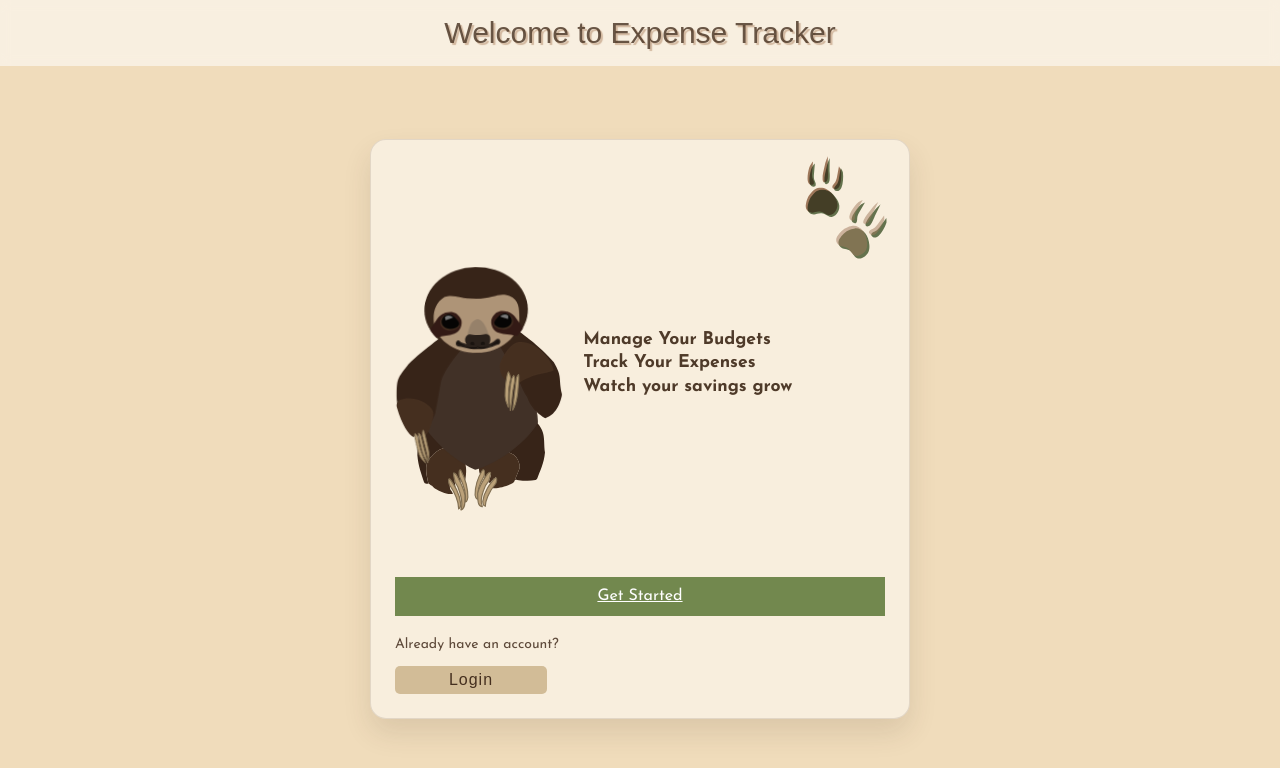
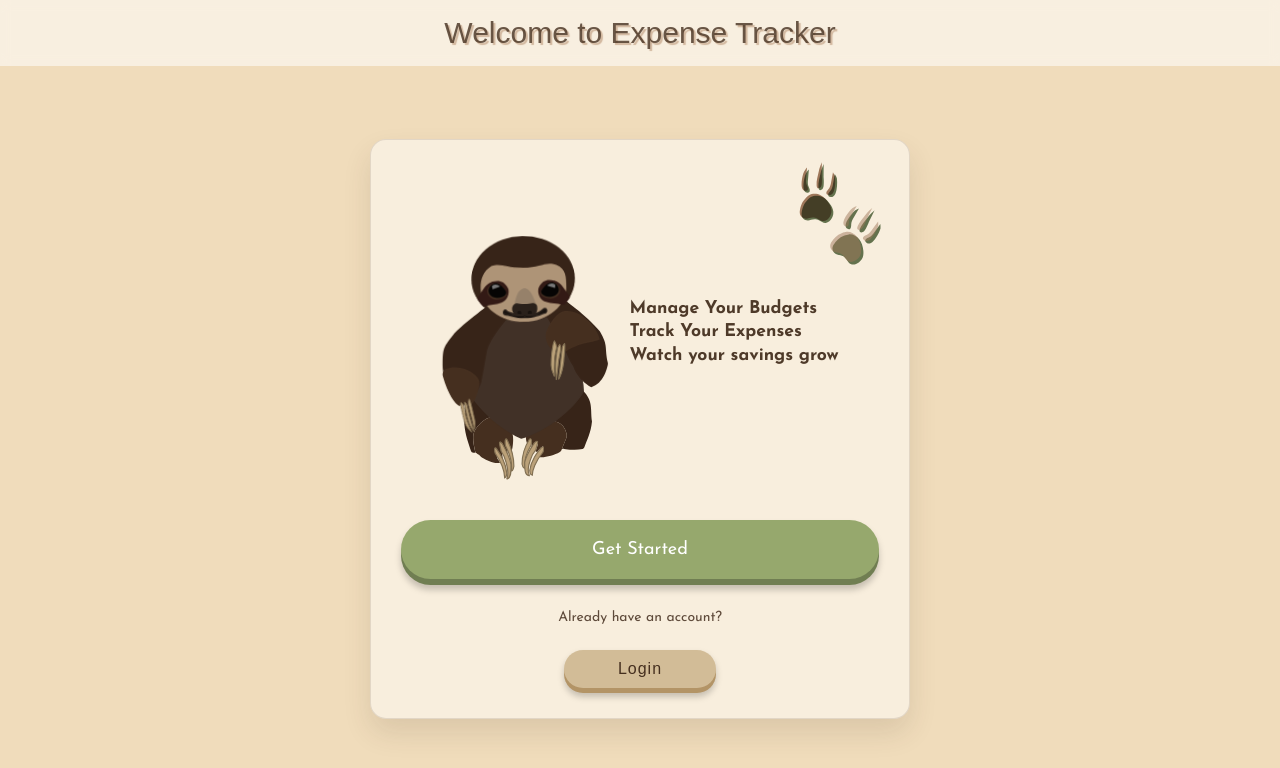
Before and after one commit to maliafecteau/tracking_app, a React app in the folder frontend/: page / in a window 1280 px wide. Shown: the top 768 px of the page. Built offline with nearby package versions, Linux system fonts and the light colour scheme; the HTML template or start-up script is replaced by a standard one; a web font is replaced by a local one.

Commit message:
update splashpage buttons styling

```diff
--- a/frontend/src/index.css
+++ b/frontend/src/index.css
@@ -218,10 +218,10 @@ table th, table td {
   margin: 0 auto;
   display: flex;
   flex-direction: column;
-  align-items: stretch;
-  gap: 0.9rem;
+  gap: 25px;
+  align-items: center;
   text-align: left;
-  padding: 1.5rem;
+  padding: 30px;
   border-radius: 1rem;
   background: rgba(255, 255, 255, 0.5);
   border: 1px solid rgba(69, 47, 31, 0.12);
@@ -230,14 +230,13 @@ table th, table td {
 
 .splash-page {
   position: relative;
-  align-items: stretch;
   justify-content: space-between;
 }
 
 .splash-paws {
   position: absolute;
-  top: 0.9rem;
-  right: 0.9rem;
+  top: 20px;
+  right: 20px;
   width: min(92px, 18%);
   height: auto;
   pointer-events: none;
@@ -316,7 +315,6 @@ table th, table td {
 
 .login-copy {
   color: rgba(69, 47, 31, 0.85);
-  text-align: left;
   margin-bottom: 0.2rem;
 }
 
@@ -326,8 +324,8 @@ table th, table td {
   flex-direction: column;
   align-items: stretch;
   gap: 0.95rem;
-  padding: 1rem;
-  border-radius: 0.85rem;
+  padding: 30px;
+  border-radius: 30px;
   background-color: rgba(255, 255, 255, 0.72);
   border: 1px solid rgba(69, 47, 31, 0.14);
 }
@@ -360,10 +358,14 @@ table th, table td {
 
 .login-submit {
   width: 100%;
-  padding: 0.72rem 1rem;
-  font-size: 1rem;
-  background-color: rgb(114, 136, 78);
+  padding: 20px 30px;
+  font-size: 18px;
+  background-color: #96a86d;
+  box-shadow: 0 6px #707E52;
+  filter: drop-shadow(0 5px 3px rgba(0,0,0,0.2));
   color: white;
+  border-radius: 30px;
+  text-decoration: none;
 }
 
 .login-submit:hover:enabled {
@@ -379,7 +381,7 @@ table th, table td {
   width: 100%;
   text-align: left;
   padding: 0.6rem 0.75rem;
-  border-radius: 0.5rem;
+  border-radius: 30px;
   background-color: rgba(133, 28, 28, 0.11);
   color: rgb(133, 28, 28);
   font-weight: 600;
@@ -393,9 +395,12 @@ table th, table td {
 }
 
 .login-register-btn {
-  align-self: flex-start;
   background-color: rgb(210, 188, 151);
+  border-radius: 30px;
+  padding: 10px 30px;
   color: #452F1F;
+  box-shadow: 0 5px #b39466;
+  filter: drop-shadow(0 4px 3px rgba(0,0,0,0.2));
 }
 
 .login-register-btn:hover {
```
